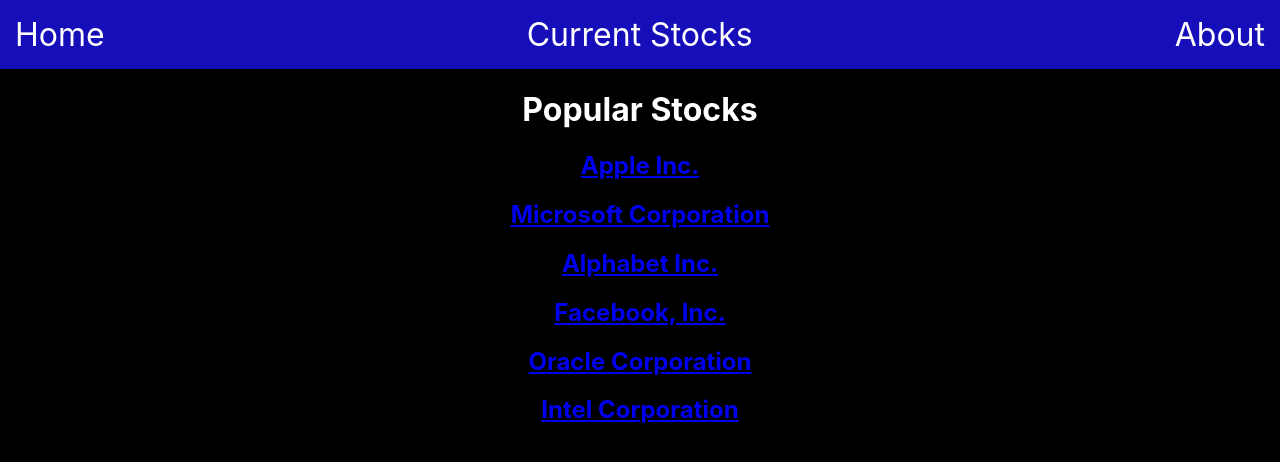
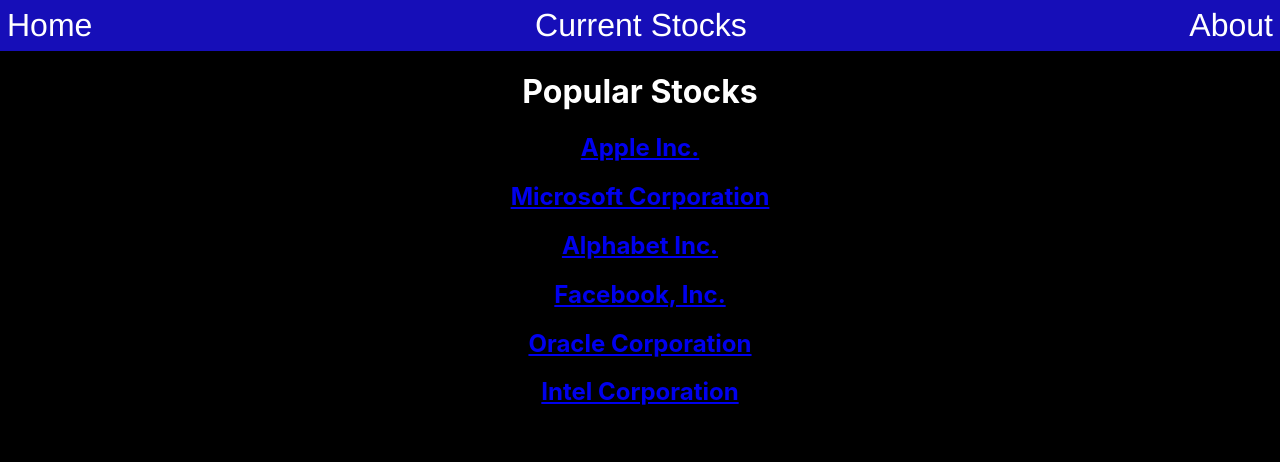
Before and after one commit to Dejac01/router-stock-app, a React (Create React App) app: page / in a window 1280 px wide. Shown: the top 462 px of the page. Built offline with nearby package versions, Linux system fonts and the light colour scheme.

Commit message:
StockApp

```diff
--- a/src/App.css
+++ b/src/App.css
@@ -46,8 +46,9 @@ body{
   justify-content: space-between;
   background-color: rgb(22, 14, 184);
   color: white;
-  padding: 15px;
+  padding: 7px;
   font-size: 2em;
+  font-family:'Franklin Gothic Medium', 'Arial Narrow', Arial, sans-serif
 }
 
 .nav a {
--- a/src/components/Stocks.jsx
+++ b/src/components/Stocks.jsx
@@ -19,7 +19,7 @@ import { Link } from "react-router-dom";
         const { name, symbol } = coin;
 
         return (
-          <Link key={key}to={`/stock/${symbol}`}>
+          <Link key={key}to={`https://www.investing.com/equities/most-active-stocks`}>
             <h2>{name}</h2>
           </Link>
         );
```
